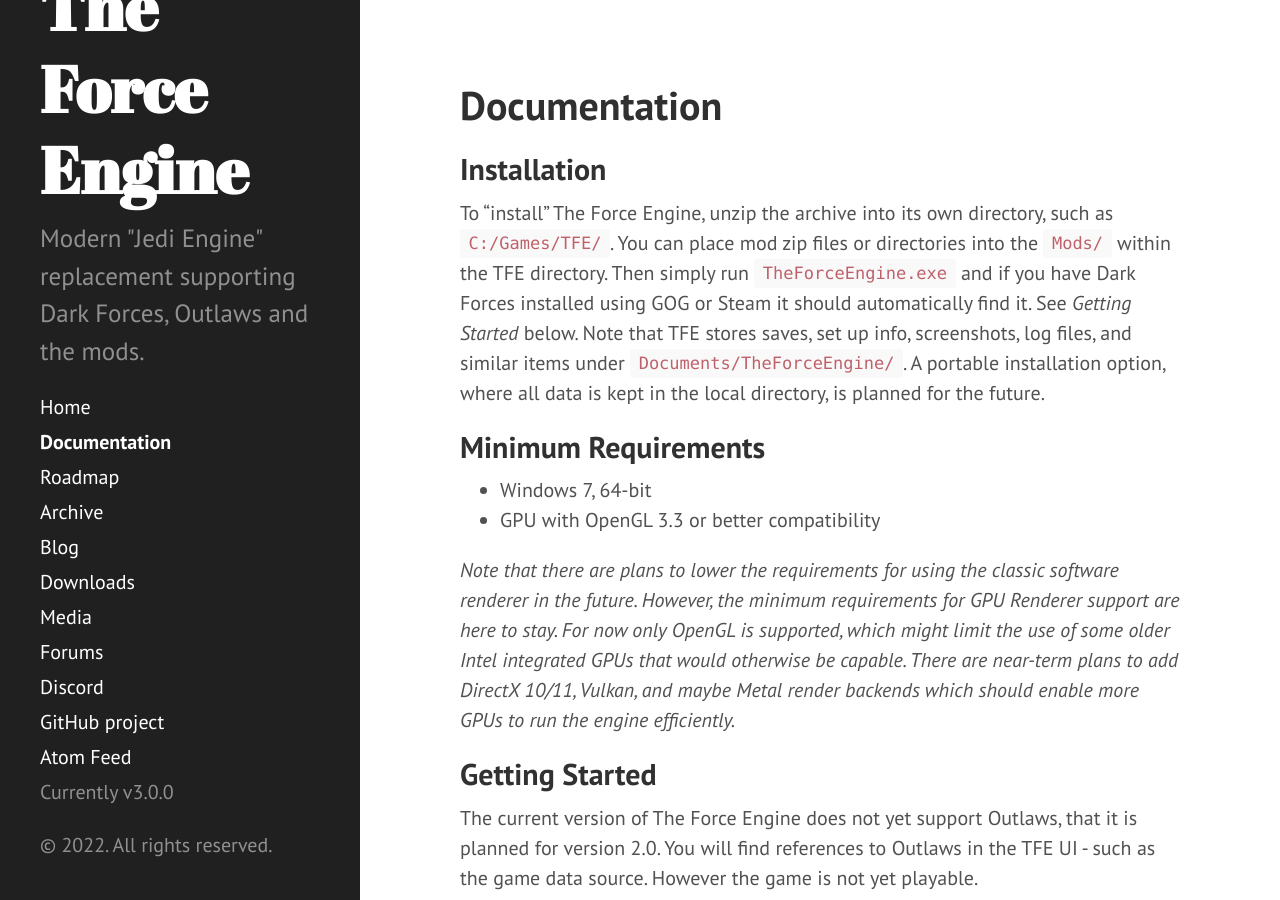
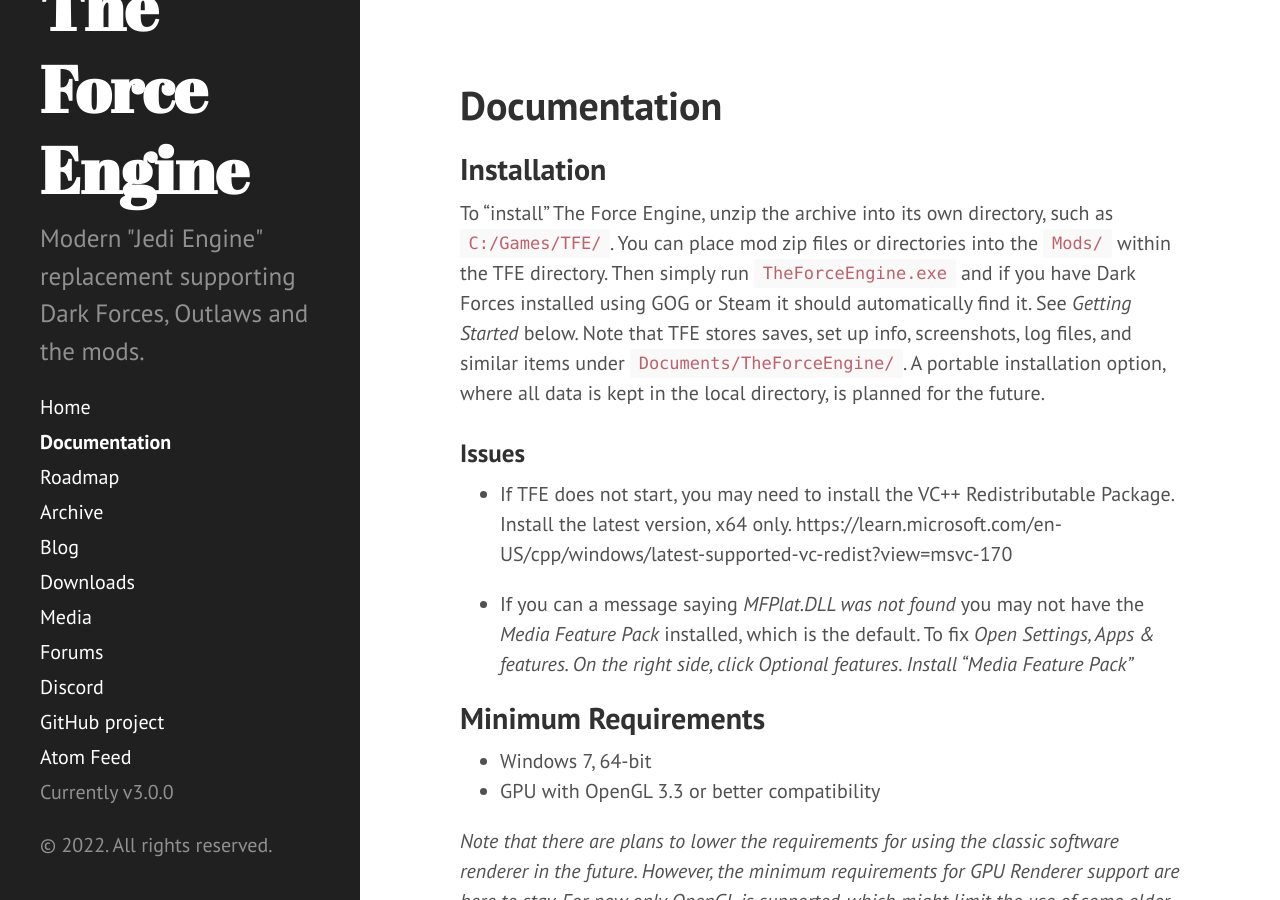
Before and after one commit to TheForceEngine/TheForceEngine.github.io, a Jekyll site: the page built from Documentation.md, in a window 1280 px wide and 900 px high. Built offline with Jekyll 4.4.1, drawn with Linux system fonts in a browser that asks for light colours.

Commit message:
Update Documentation.md

```diff
--- a/Documentation.md
+++ b/Documentation.md
@@ -4,6 +4,12 @@
 ---
 ## Installation
 To "install" The Force Engine, unzip the archive into its own directory, such as `C:/Games/TFE/`. You can place mod zip files or directories into the `Mods/` within the TFE directory. Then simply run `TheForceEngine.exe` and if you have Dark Forces installed using GOG or Steam it should automatically find it. See *Getting Started* below. Note that TFE stores saves, set up info, screenshots, log files, and similar items under `Documents/TheForceEngine/`. A portable installation option, where all data is kept in the local directory, is planned for the future.
+
+### Issues
+* If TFE does not start, you may need to install the VC++ Redistributable Package. Install the latest version, x64 only.
+https://learn.microsoft.com/en-US/cpp/windows/latest-supported-vc-redist?view=msvc-170
+
+* If you can a message saying *MFPlat.DLL was not found* you may not have the *Media Feature Pack* installed, which is the default. To fix *Open Settings, Apps & features. On the right side, click Optional features. Install “Media Feature Pack”*
 
 ## Minimum Requirements
 * Windows 7, 64-bit
```
